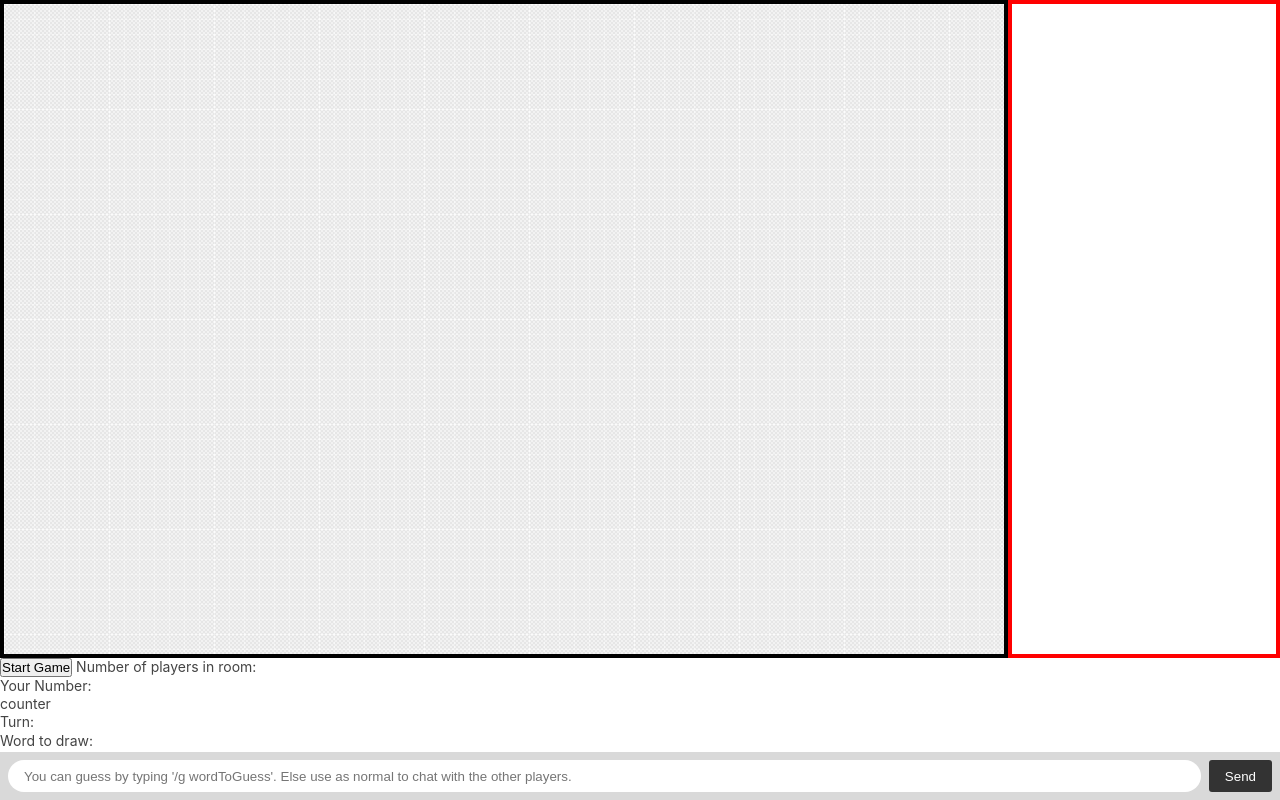
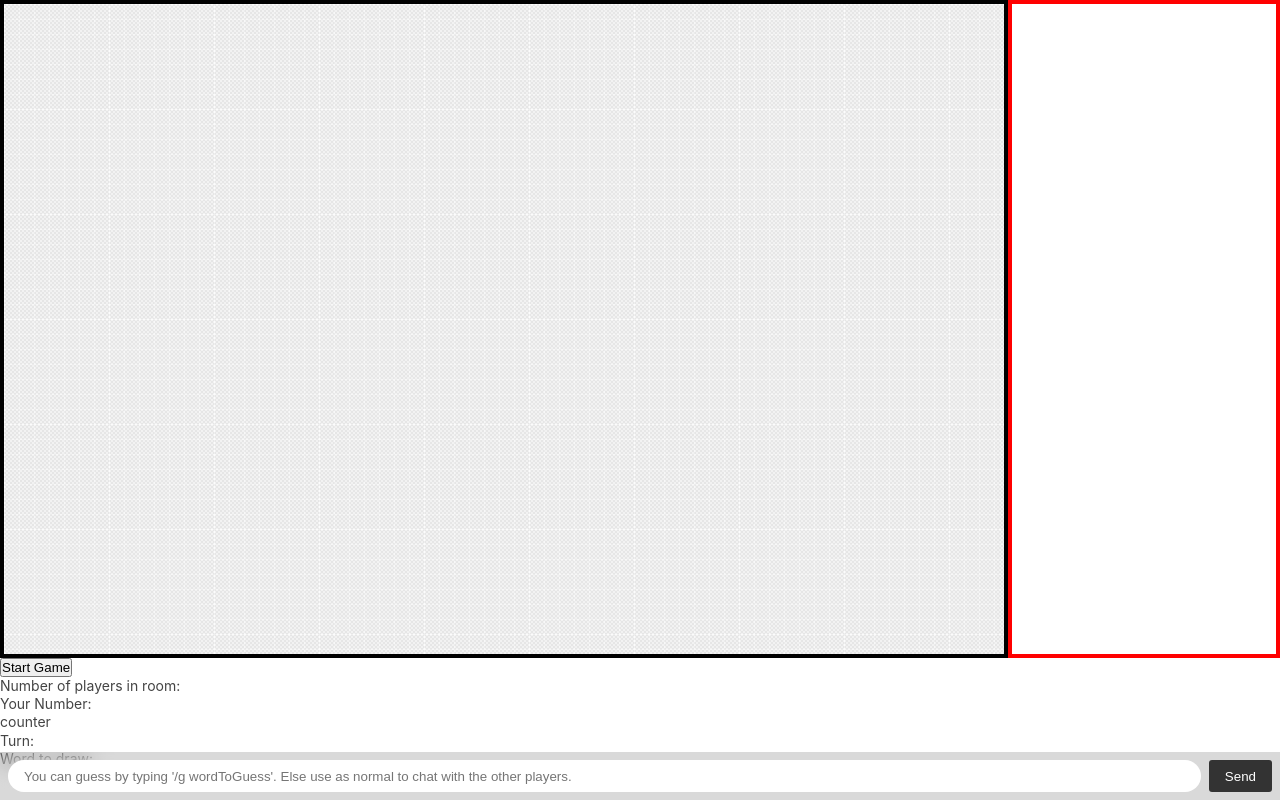
Before and after one commit to ThaDuyx/draw_project, a website: page game.html in a window 1280 px wide. Drawn offline with nearby package versions, Linux system fonts and the light colour scheme; files that its build step writes are made by us from their sources; no server answers; files whose address does not match are found by name.

Commit message:
adding player numbers 5

```diff
--- a/game.html
+++ b/game.html
@@ -46,7 +46,7 @@
         </div>
     </div>
     <button id="startGame" value="Submit">Start Game</button>
-    <p style="display:inline">Number of players in room:<p id="numberOfPlayers" style="display:inline"></p></p>
+    <p>Number of players in room: <p id="numberOfPlayers" style="display:inline"></p></p>
     <p style="display:inline">Your Number: <p id="playerNumber" style="display:inline"></p></p>
     <div id="countDown">counter</div>
     <div id="turn">Turn: </div>
```
